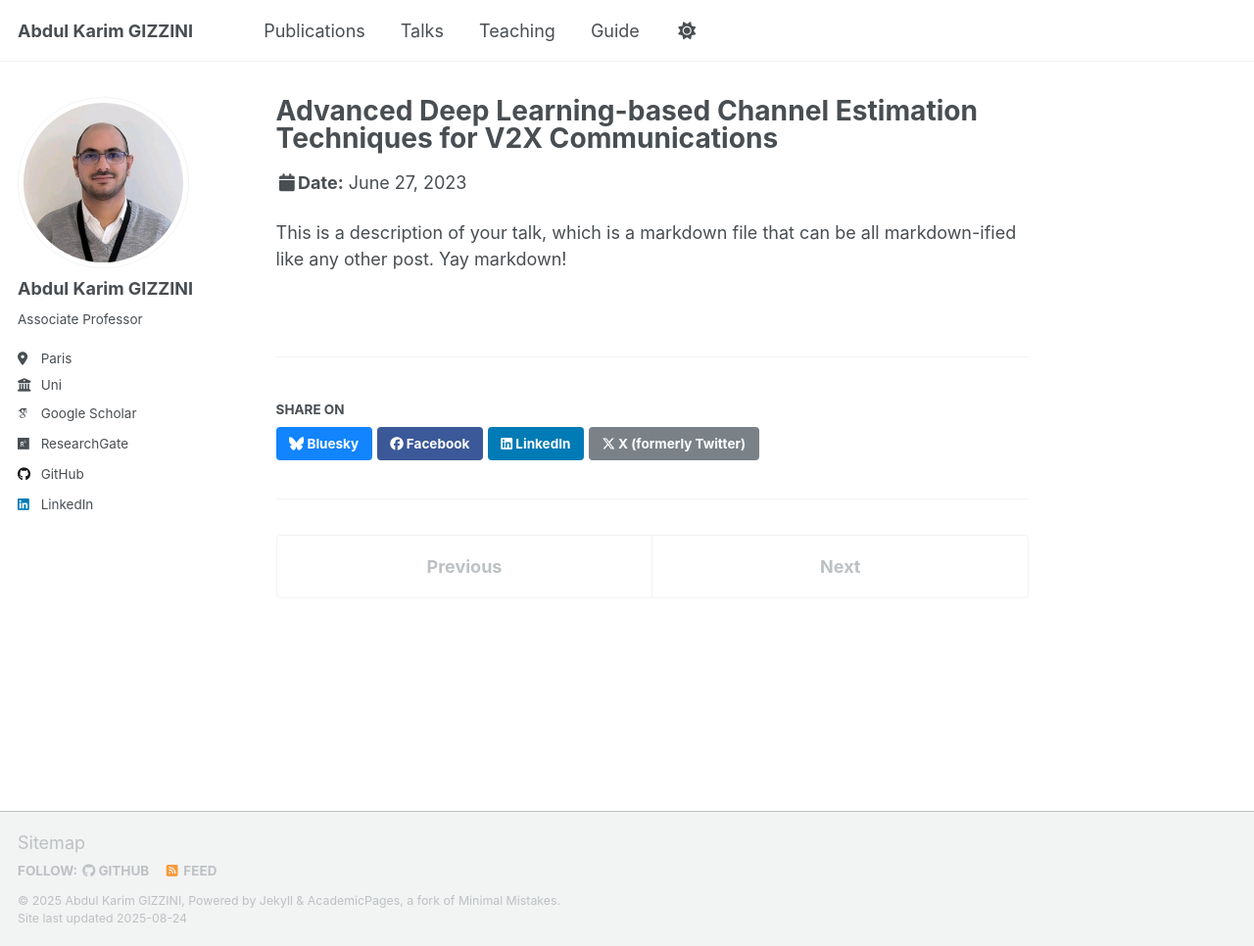
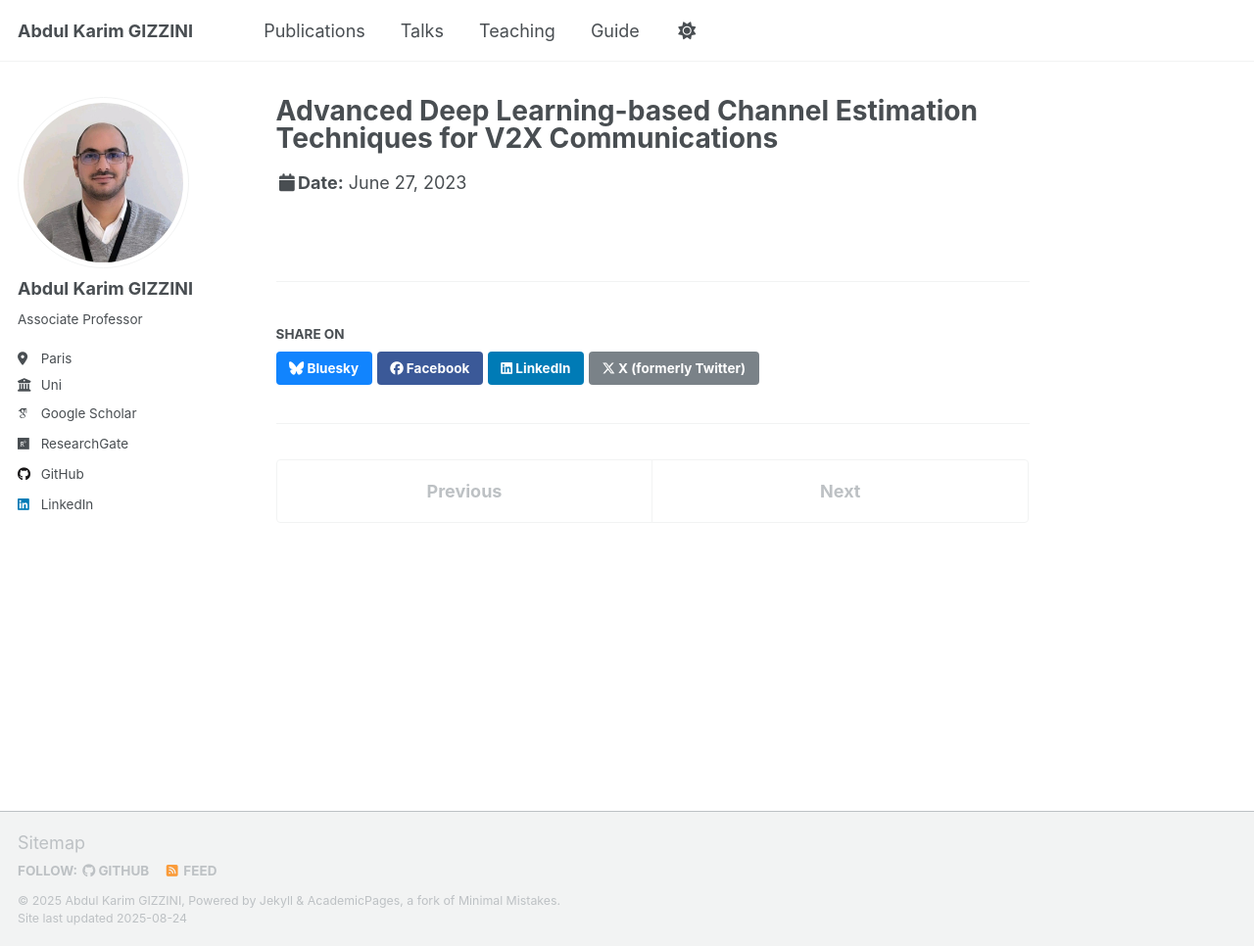
Before and after one commit to abdulkarimgizzini/abdulkarimgizzini-website, a Jekyll site: the page built from _talks/T3.md, in a window 1280 px wide and 966 px high. Shown: the whole window at 98% size. Built offline with Jekyll 4.4.1, drawn with Linux system fonts in a browser that asks for light colours; some web fonts are replaced; a script that is not in the unit is left out.

Commit message:
Update T3.md

```diff
--- a/_talks/T3.md
+++ b/_talks/T3.md
@@ -7,5 +7,3 @@
 date: 2023-06-27
 location: "Lille, France"
 ---
-
-This is a description of your talk, which is a markdown file that can be all markdown-ified like any other post. Yay markdown!
```
